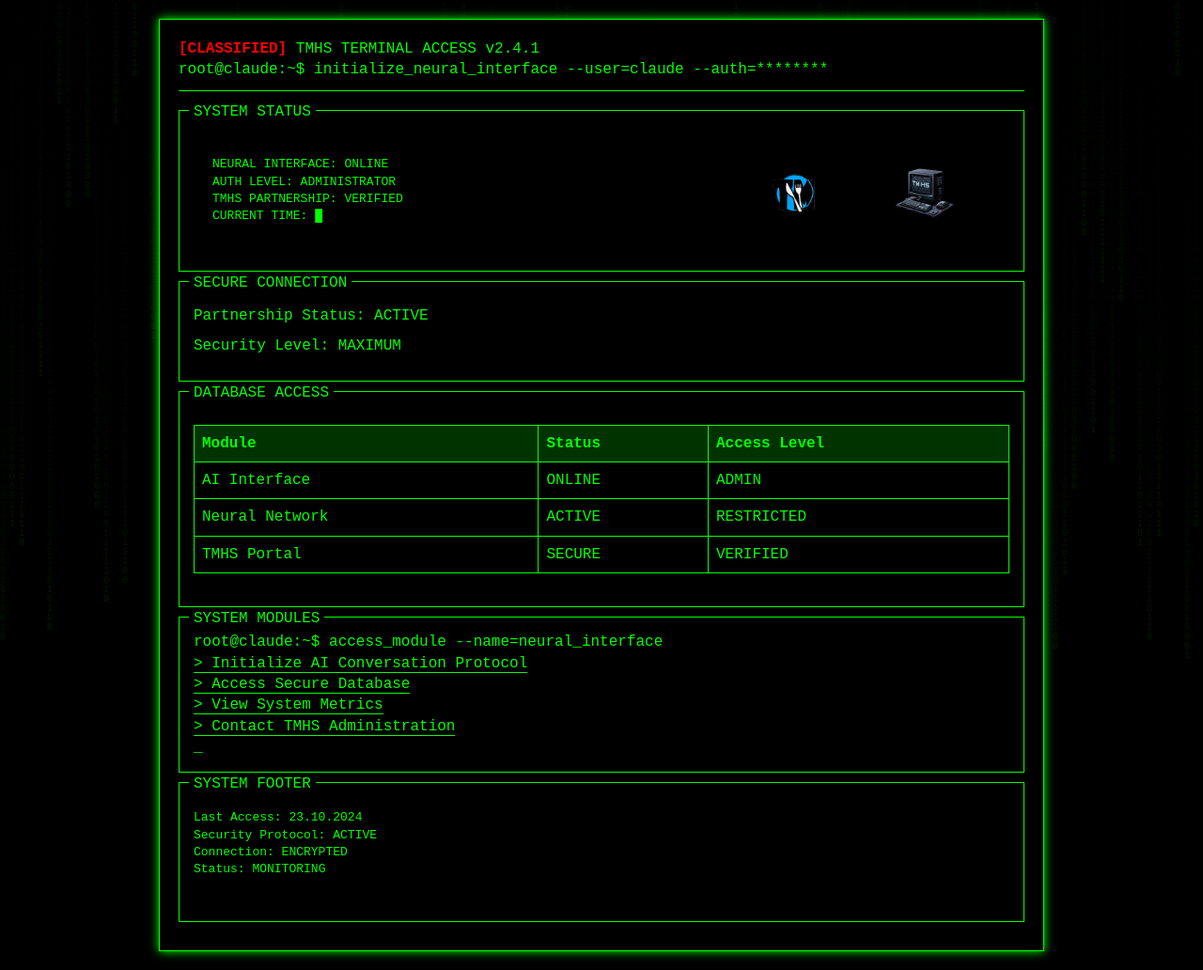
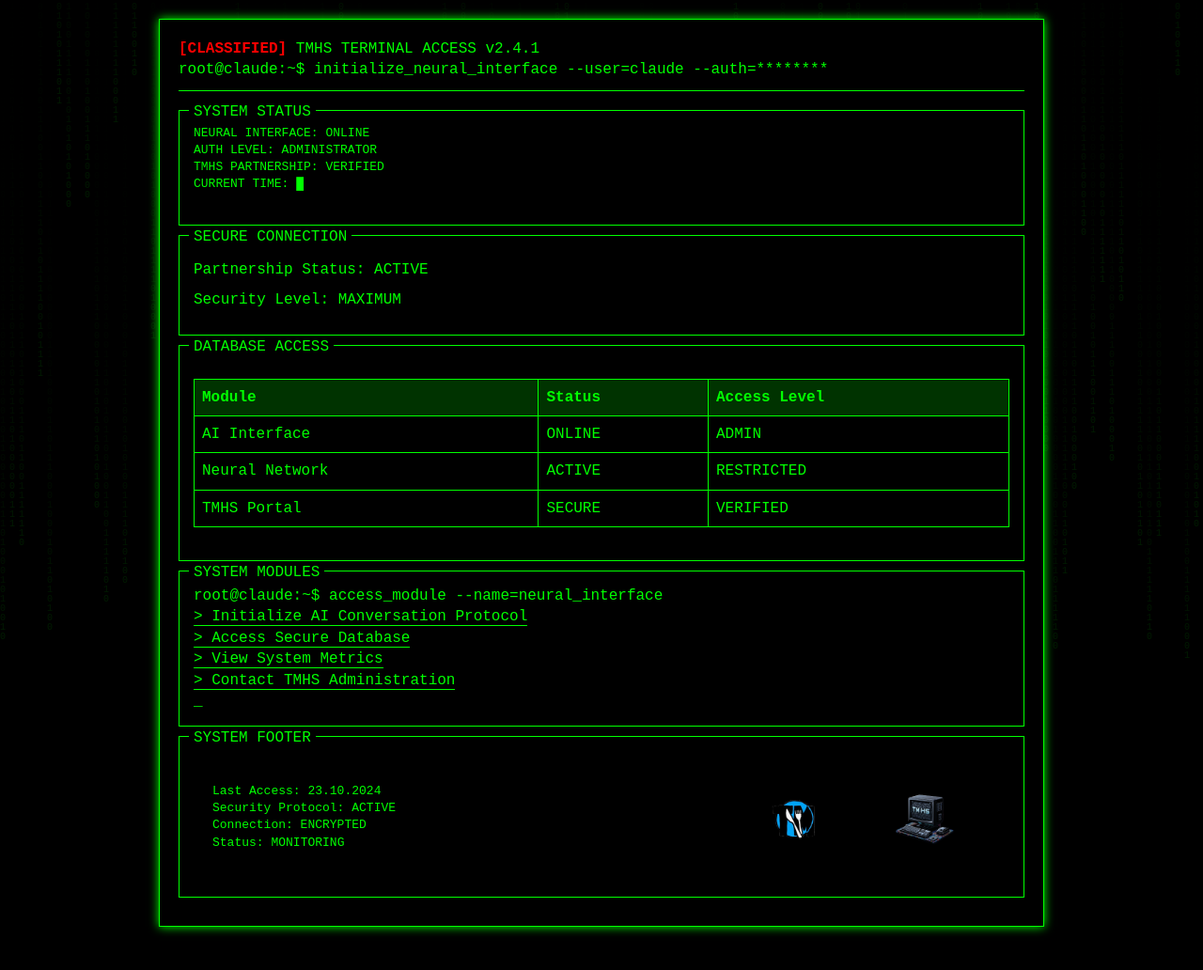
Before and after one commit to TMHSDigital/terminal-theme-site, a plain HTML site: page docs/index.html in a window 1280 px wide. Shown: the whole page at 94% size. After the commit the page ends 1006 px from the top, so only its background shows below. Drawn offline with Linux system fonts and the light colour scheme.

Commit message:
Enhance index.html with improved meta tags and status display
- Added language attribute to HTML tag for better accessibility.
- Included charset and viewport meta tags for improved rendering on various devices.
- Reformatted system status display for clarity and organization.
- Adjusted logo container structure for consistency in layout.

```diff
--- a/docs/index.html
+++ b/docs/index.html
@@ -1,6 +1,9 @@
 <!DOCTYPE html>
-<html>
+<html lang="en">
 <head>
+  <meta charset="UTF-8">
+  <meta name="viewport" content="width=device-width, initial-scale=1.0">
+  <title>TMHS Terminal Interface</title>
   <style>
     body {
       background: #000000;
@@ -82,7 +85,7 @@
     }
 
     .welcome-logo {
-      height: 100px;  /* Smaller to match text height */
+      height: 100px;
       width: auto;
       margin: 0 20px;
       display: inline-block;
@@ -145,16 +148,12 @@
 
     <div class="terminal-window">
       <div class="window-header">SYSTEM STATUS</div>
-      <div class="status-container">
-        <pre class="status-text">NEURAL INTERFACE: ONLINE
+      <pre class="status-text">
+NEURAL INTERFACE: ONLINE
 AUTH LEVEL: ADMINISTRATOR
 TMHS PARTNERSHIP: VERIFIED
-CURRENT TIME: <span class="blink">█</span></pre>
-        <div class="logo-container">
-          <img src="TMHSDigital-logo.png" alt="TMHS Digital Interface" class="welcome-logo" />
-          <img src="TMHSDigital-logo2.png" alt="TMHS Digital Interface 2" class="welcome-logo" />
-        </div>
-      </div>
+CURRENT TIME: <span class="blink">█</span>
+      </pre>
     </div>
 
     <div class="terminal-window">
@@ -201,12 +200,16 @@ CURRENT TIME: <span class="blink">█</span></pre>
 
     <div class="terminal-window">
       <div class="window-header">SYSTEM FOOTER</div>
-      <pre>
-Last Access: 23.10.2024
+      <div class="status-container">
+        <pre class="status-text">Last Access: 23.10.2024
 Security Protocol: ACTIVE
 Connection: ENCRYPTED
-Status: <span class="blink">MONITORING</span>
-      </pre>
+Status: <span class="blink">MONITORING</span></pre>
+        <div class="logo-container">
+          <img src="TMHSDigital-logo.png" alt="TMHS Digital Interface" class="welcome-logo" />
+          <img src="TMHSDigital-logo2.png" alt="TMHS Digital Interface 2" class="welcome-logo" />
+        </div>
+      </div>
     </div>
   </div>
 
```
